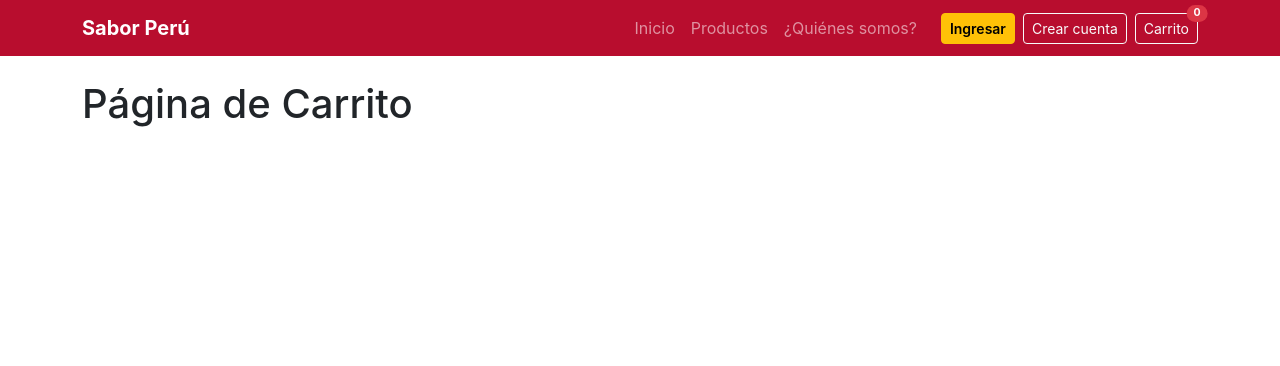
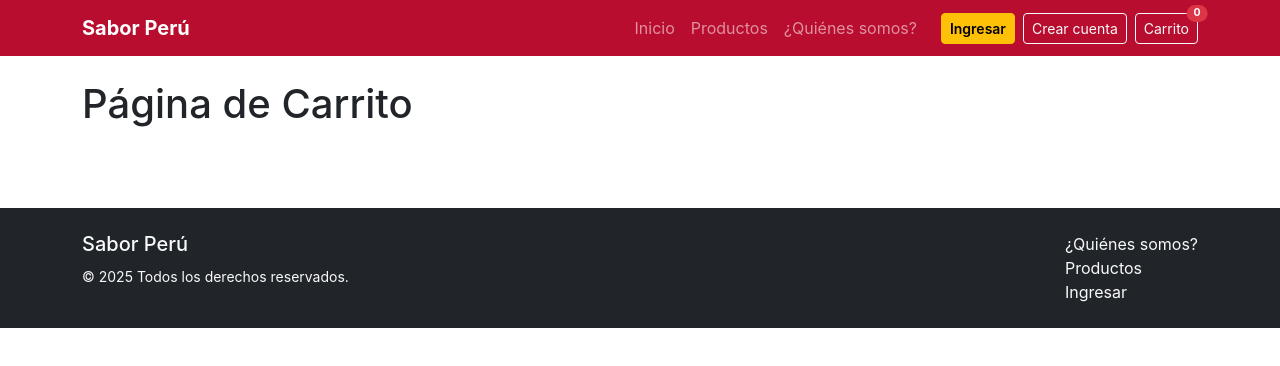
Before and after one commit to luistorresal/sabor-peru-react, a React (Create React App) app: page /carrito in a window 1280 px wide. Shown: the top 366 px of the page. Built offline with nearby package versions, Linux system fonts and the light colour scheme.

Commit message:
Agregar componente Footer en todas las páginas

```diff
--- a/src/App.js
+++ b/src/App.js
@@ -1,6 +1,9 @@
 // src/App.js
 import { BrowserRouter, Routes, Route } from "react-router-dom";
 import Navbar from "./components/Navbar";
+import Footer from "./components/Footer";
+
+
 
 // Páginas
 import Home from "./pages/Home";
@@ -24,6 +27,7 @@ export default function App() {
           <Route path="/carrito" element={<Carrito />} />
         </Routes>
       </main>
+      <Footer />
     </BrowserRouter>
   );
 }
--- /dev/null
+++ b/src/components/Footer.jsx
@@ -0,0 +1,20 @@
+//Footer
+export default function Footer() {
+  return (
+    <footer className="bg-dark text-light mt-5">
+      <div className="container py-4 d-flex flex-column flex-md-row justify-content-between gap-3">
+        <div>
+          <h5 className="mb-2">Sabor Perú</h5>
+          <small>© {new Date().getFullYear()} Todos los derechos reservados.</small>
+        </div>
+        <div>
+          <ul className="list-unstyled mb-0">
+            <li><a className="link-light text-decoration-none" href="/quienes-somos">¿Quiénes somos?</a></li>
+            <li><a className="link-light text-decoration-none" href="/productos">Productos</a></li>
+            <li><a className="link-light text-decoration-none" href="/login">Ingresar</a></li>
+          </ul>
+        </div>
+      </div>
+    </footer>
+  );
+}
```
